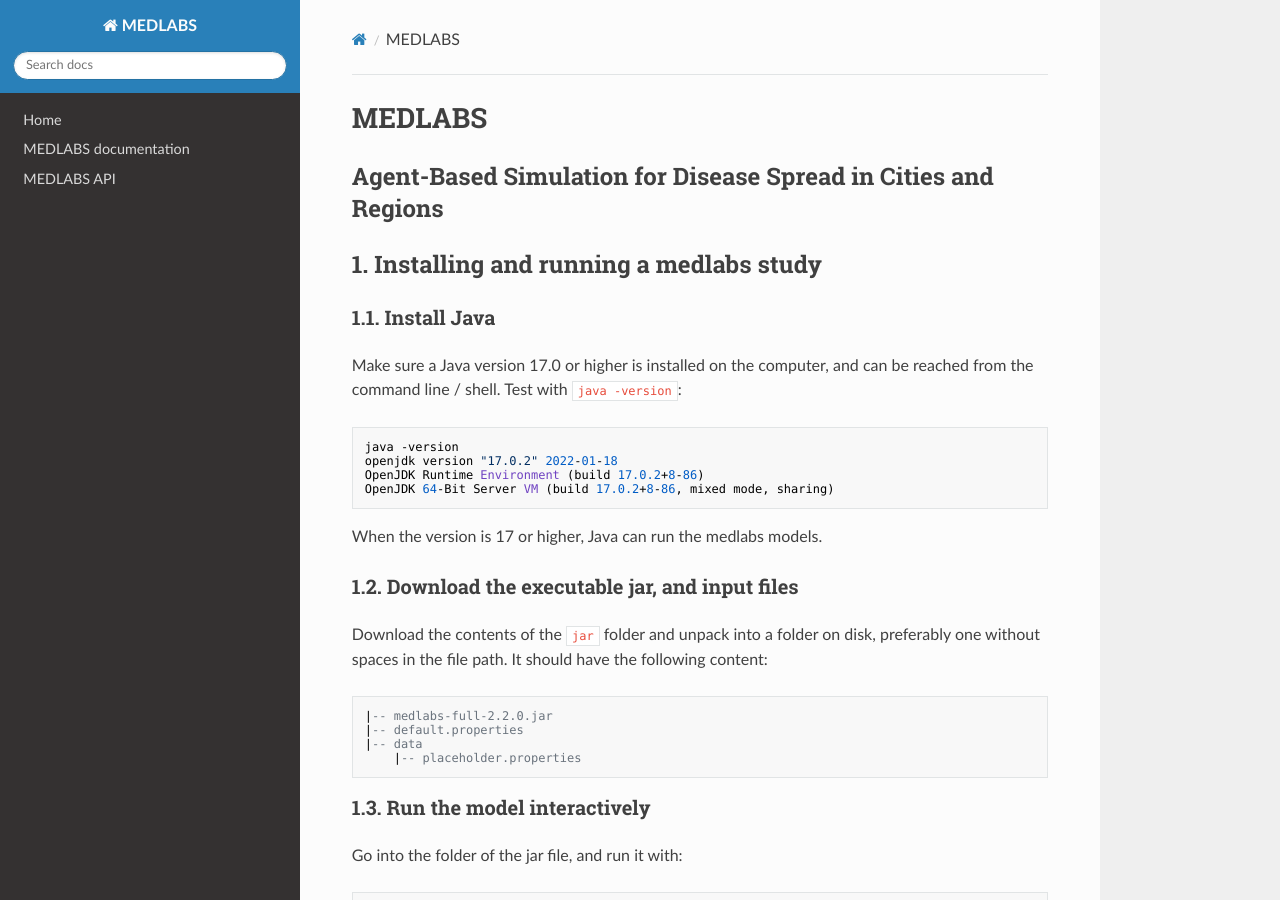
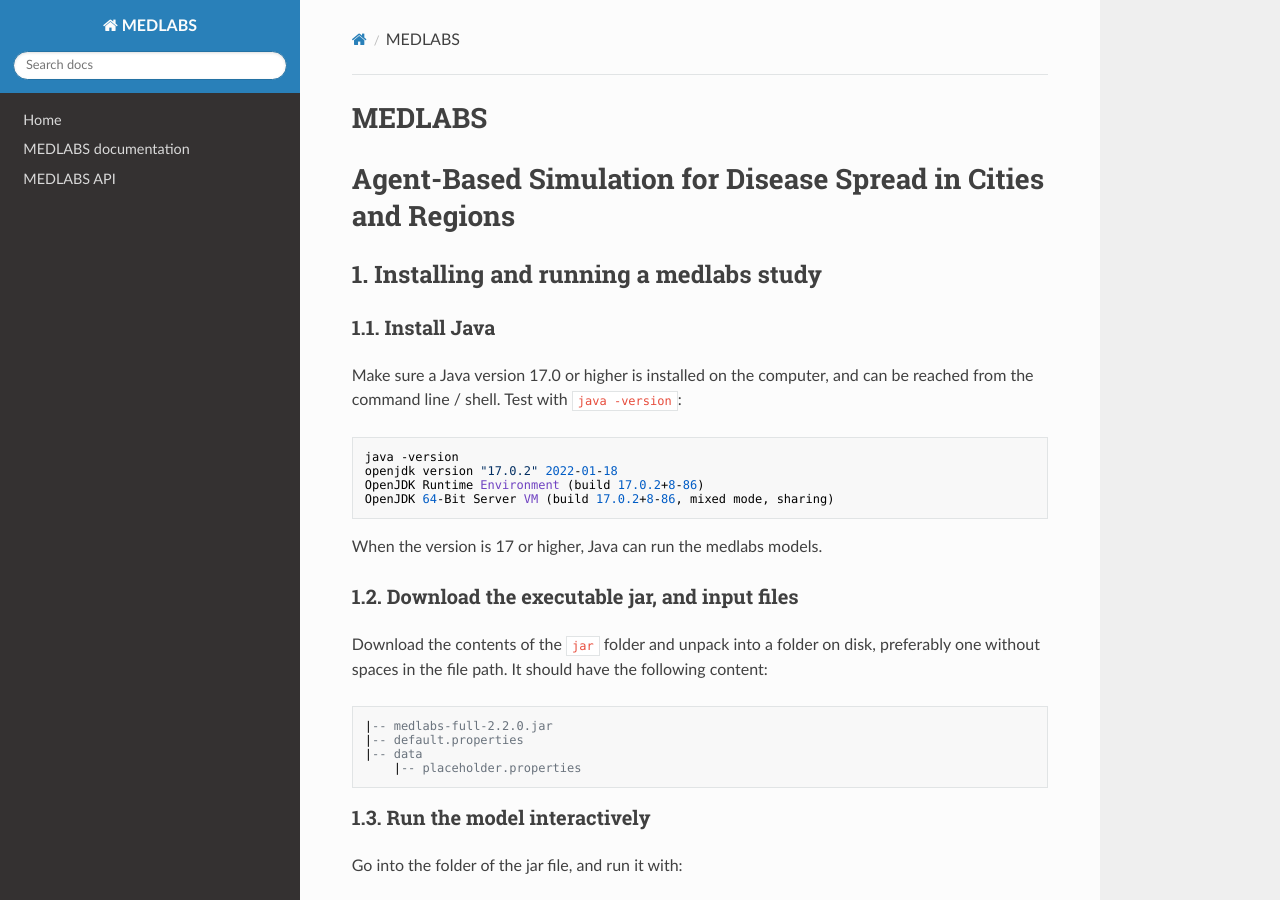
Before and after one commit to averbraeck/medlabs, an MkDocs documentation site: the page built from docs/1-install.md, in a window 1280 px wide and 900 px high. Built offline with MkDocs 1.6.1, drawn with Linux system fonts in a browser that asks for light colours; nearby versions of some CDN libraries.

Commit message:
Play with heading width

```diff
--- a/docs/1-install.md
+++ b/docs/1-install.md
@@ -1,5 +1,5 @@
 # MEDLABS
-## Agent-Based Simulation for Disease Spread in Cities and Regions
+# Agent-Based Simulation for Disease Spread in Cities and Regions
 
 ## 1. Installing and running a medlabs study
 
```
